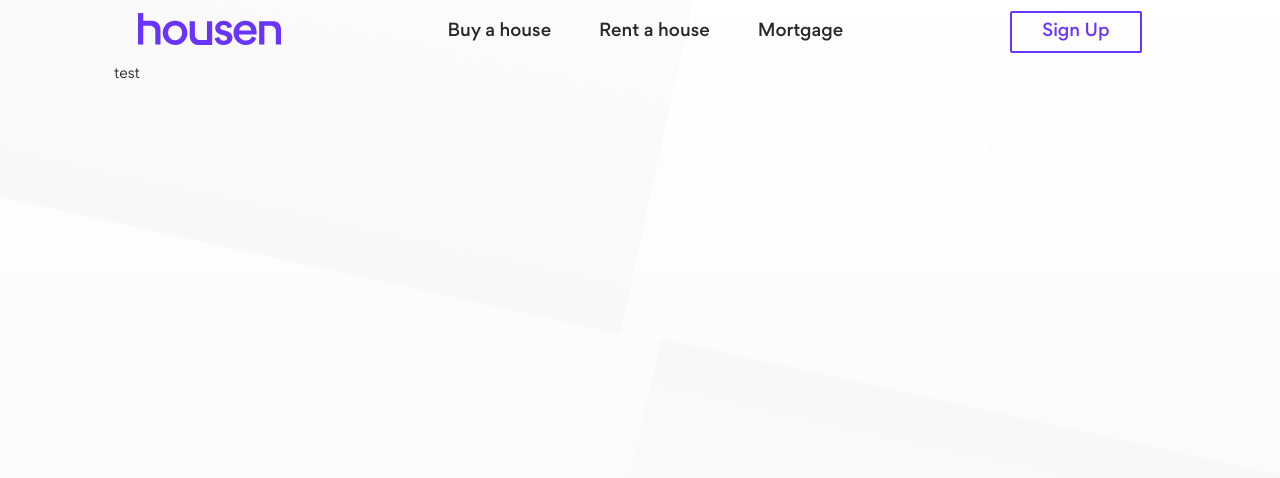
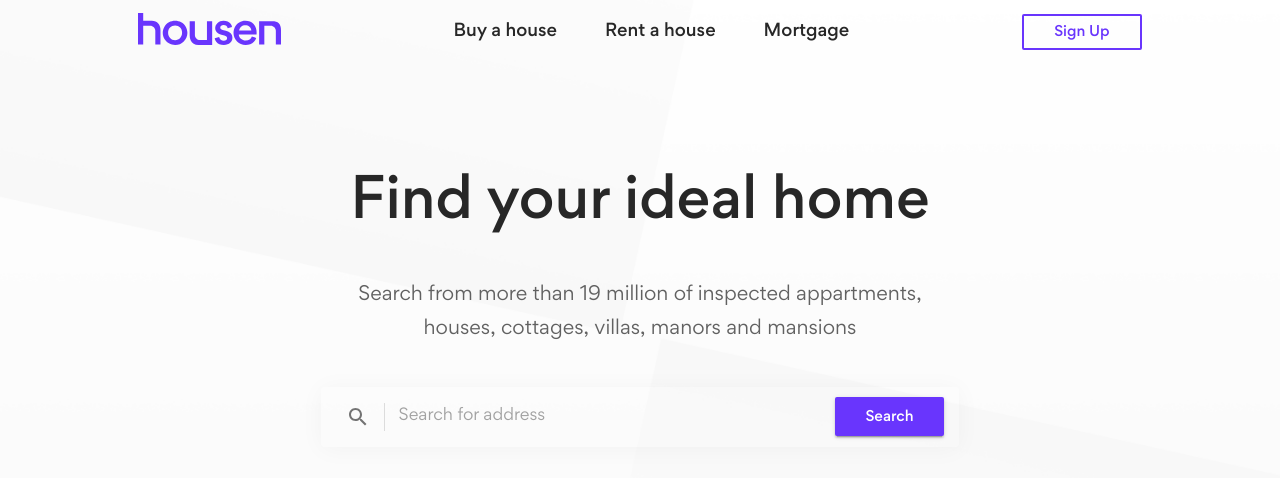
Before and after one commit to saimonazad/Real-Estate-Landing-Page-Demo, a Next.js app: page / in a window 1280 px wide. Shown: the top 478 px of the page. Built offline with nearby package versions, Linux system fonts and the light colour scheme.

Commit message:
Homepage Header design added

```diff
--- a/src/components/Home/index.js
+++ b/src/components/Home/index.js
@@ -1,7 +1,52 @@
 import React from "react";
+import Typography from "@material-ui/core/Typography";
+import Box from "@material-ui/core/Box";
+import makeStyles from "@material-ui/core/styles/makeStyles";
+import Container from "@material-ui/core/Container";
+//import component
+import Search from "../Search";
+
+const useStyles = makeStyles((theme) => ({
+  root: {
+    maxWidth: 686,
+    textAlign: "center",
+  },
+  header: {
+    marginTop: 100,
+  },
+  title: {
+    fontSize: 55,
+    fontWeight: 500,
+    marginBottom: 32,
+  },
+  subtitle: {
+    fontSize: 19,
+    lineHeight: 1.8,
+    fontWeight: 400,
+    color: theme.palette.text.secondary,
+    marginBottom: 40,
+  },
+}));
 
 const HomePage = () => {
-  return <>test</>;
+  const classes = useStyles();
+
+  return (
+    <>
+      <Container className={classes.root} maxWidth="sm">
+        <Box className={classes.header}>
+          <Typography className={classes.title} component="h1">
+            Find your ideal home
+          </Typography>
+          <Typography className={classes.subtitle} component="h3">
+            Search from more than 19 million of inspected appartments, houses,
+            cottages, villas, manors and mansions
+          </Typography>
+        </Box>
+        <Search />
+      </Container>
+    </>
+  );
 };
 
 export default HomePage;
--- a/src/components/Navbar/index.js
+++ b/src/components/Navbar/index.js
@@ -40,7 +40,6 @@ const useStyles = makeStyles((theme) => ({
     borderRadius: "2px",
     border: "2px solid",
     padding: theme.spacing(0.5, 3.8),
-    fontSize: 17,
   },
   logo: {
     display: "inline-block",
--- /dev/null
+++ b/src/components/Search/index.js
@@ -0,0 +1,66 @@
+import React from "react";
+import { makeStyles } from "@material-ui/core/styles";
+import Paper from "@material-ui/core/Paper";
+import InputBase from "@material-ui/core/InputBase";
+import Divider from "@material-ui/core/Divider";
+import Button from "@material-ui/core/Button";
+import MenuIcon from "@material-ui/icons/Menu";
+import SearchIcon from "@material-ui/icons/Search";
+import DirectionsIcon from "@material-ui/icons/Directions";
+import IconButton from "@material-ui/core/IconButton";
+import { Box } from "@material-ui/core";
+
+const useStyles = makeStyles((theme) => ({
+  root: {
+    padding: "2px 15px",
+    display: "flex",
+    alignItems: "center",
+    width: "100%",
+    boxShadow: "0px 2px 24px rgba(0, 0, 0, 0.04)",
+    borderRadius: 4,
+    height: 60,
+  },
+  input: {
+    marginLeft: theme.spacing(1.2),
+    marginRight: theme.spacing(1.2),
+
+    flex: 1,
+  },
+  iconButton: {
+    padding: 10,
+  },
+  divider: {
+    height: 28,
+    margin: 4,
+  },
+  search__btn: {
+    padding: theme.spacing(0.9, 3.8),
+    borderRadius: "2px",
+  },
+}));
+
+export default function Search() {
+  const classes = useStyles();
+
+  return (
+    <Box component="form" className={classes.root}>
+      <IconButton className={classes.iconButton} aria-label="menu">
+        <SearchIcon />
+      </IconButton>
+      <Divider className={classes.divider} orientation="vertical" />
+      <InputBase
+        className={classes.input}
+        placeholder="Search for address"
+        inputProps={{ "aria-label": "Search for address" }}
+      />
+      <Button
+        variant="contained"
+        color="primary"
+        className={classes.search__btn}
+        aria-label="directions"
+      >
+        Search
+      </Button>
+    </Box>
+  );
+}
--- a/src/utils/theme.js
+++ b/src/utils/theme.js
@@ -18,6 +18,7 @@ const theme = createTheme({
     },
     text: {
       primary: "#272727",
+      secondary: "#616161",
     },
   },
   overrides: {
```
Also changed, not shown: src/components/SearchResult/index.js (added, +11 -0 lines).
